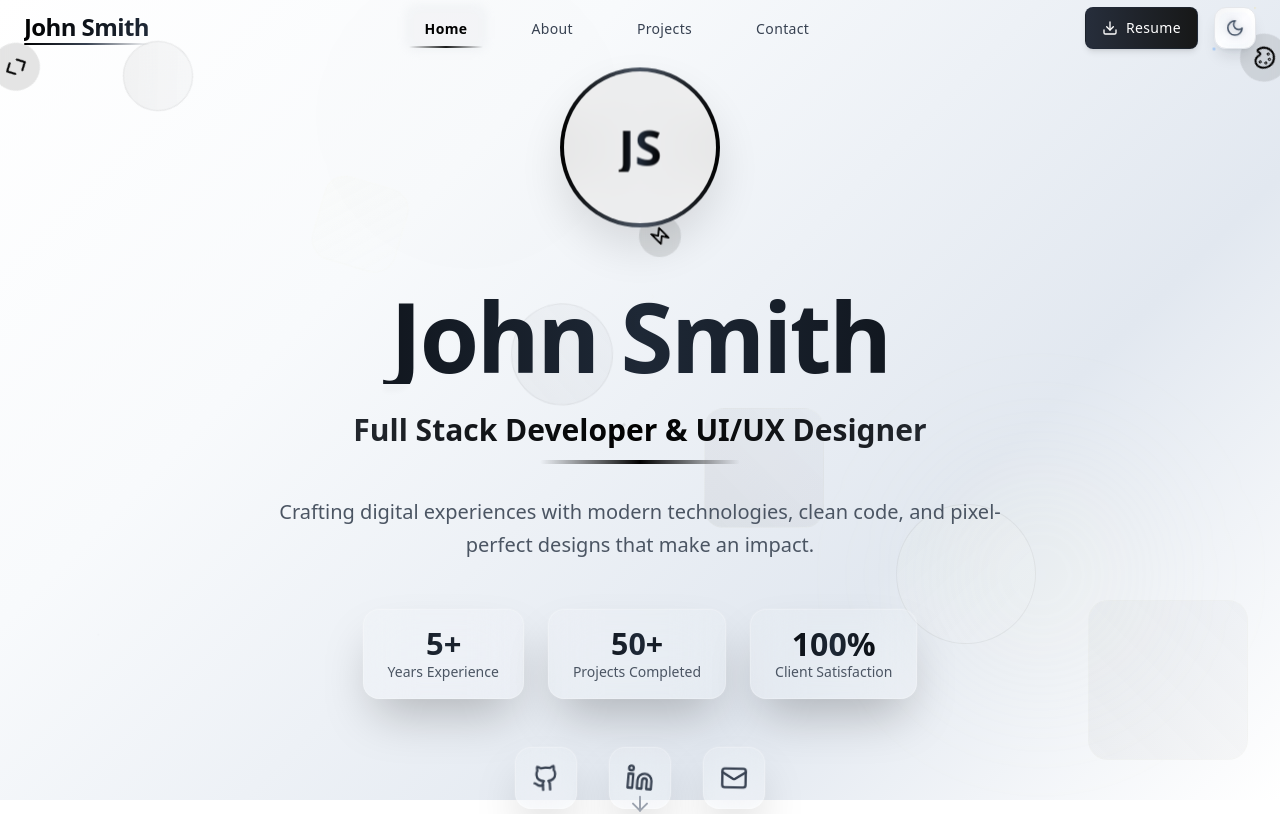
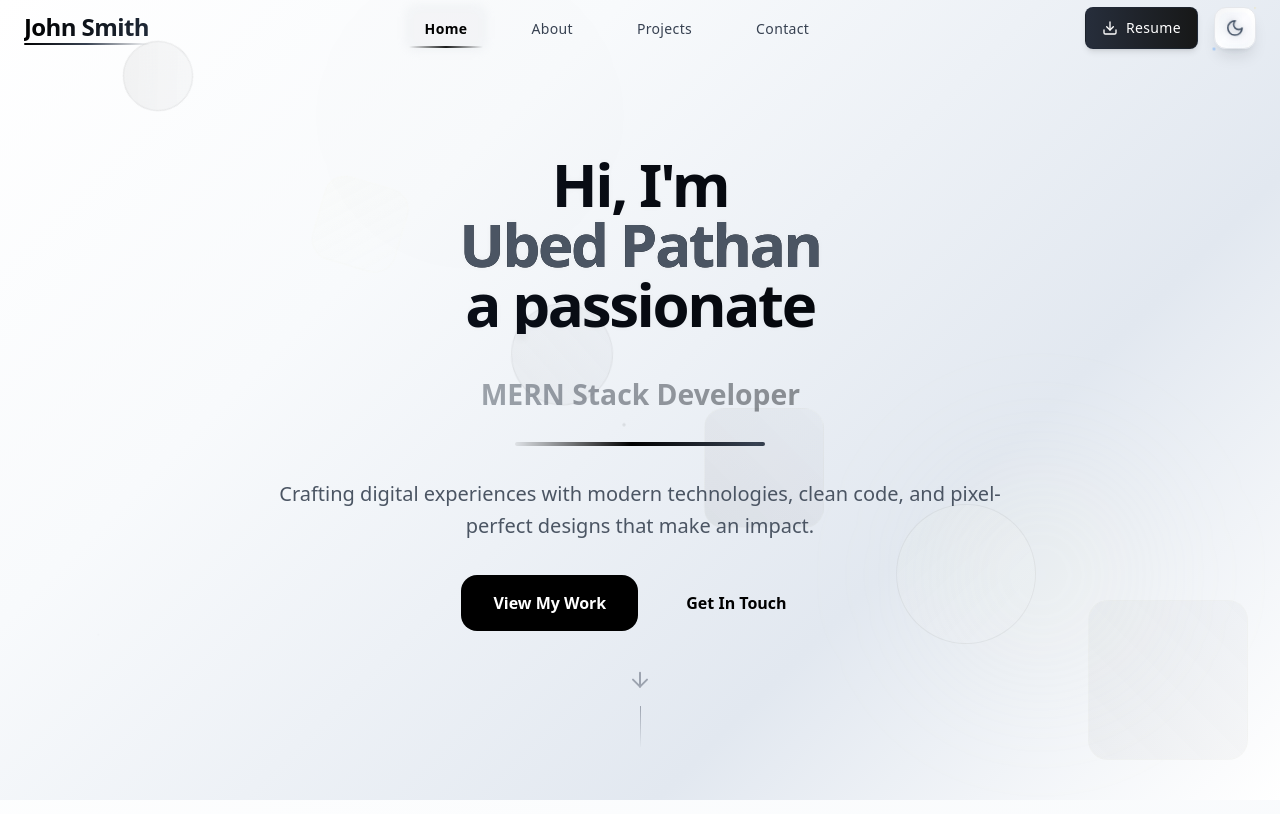
Before and after one commit to Ubed-pathan/portfolio4.0, a React (Vite) app: page / in a window 1280 px wide. Shown: the top 814 px of the page. Built offline with nearby package versions, Linux system fonts and the light colour scheme.

Commit message:
hero section complete

```diff
--- a/src/components/Hero.jsx
+++ b/src/components/Hero.jsx
@@ -1,133 +1,153 @@
-import { motion } from 'framer-motion';
+import { motion, AnimatePresence } from 'framer-motion';
 import { Github, Linkedin, Mail, ArrowDown, Code, Palette, Zap } from 'lucide-react';
+import { useState, useEffect } from 'react';
 
 const Hero = () => {
+  const [currentTitle, setCurrentTitle] = useState(0);
+
+  const jobTitles = [
+    "Java Full Stack Developer",
+    "MERN Stack Developer",
+    "Backend Developer",
+    "Frontend Developer"
+  ];
+
+  useEffect(() => {
+    const titleInterval = setInterval(() => {
+      setCurrentTitle((prev) => (prev + 1) % jobTitles.length);
+    }, 3000);
+    return () => clearInterval(titleInterval);
+  }, []);
+
   return (
     <section className="min-h-screen pt-20 flex items-center justify-center relative overflow-hidden">
-      {/* Remove background to show BackgroundEffects */}
-
       <div className="container mx-auto px-6 text-center relative z-10">
         <motion.div
           initial={{ opacity: 0, y: 50 }}
           animate={{ opacity: 1, y: 0 }}
           transition={{ duration: 0.8 }}
-          className="space-y-12"
+          className="space-y-8"
         >
-          {/* Enhanced Profile Section */}
+          {/* Enhanced Profile Section - Remove floating icons */}
           <div className="relative">
-            {/* Floating skill icons around profile */}
-            <motion.div
-              className="absolute -top-8 -left-8"
-              animate={{
-                rotate: [0, 360],
-                y: [0, -20, 0]
-              }}
-              transition={{ duration: 8, repeat: Infinity }}
-            >
-              <div className="w-12 h-12 bg-black/10 dark:bg-cream/10 rounded-full flex items-center justify-center backdrop-blur-sm">
-                <Code className="w-6 h-6 text-black dark:text-cream" />
-              </div>
-            </motion.div>
-
-            <motion.div
-              className="absolute -top-8 -right-8"
-              animate={{
-                rotate: [360, 0],
-                y: [0, -15, 0]
-              }}
-              transition={{ duration: 10, repeat: Infinity, delay: 2 }}
-            >
-              <div className="w-12 h-12 bg-black/10 dark:bg-cream/10 rounded-full flex items-center justify-center backdrop-blur-sm">
-                <Palette className="w-6 h-6 text-black dark:text-cream" />
-              </div>
-            </motion.div>
-
-            <motion.div
-              className="absolute -bottom-4 left-1/2 transform -translate-x-1/2"
-              animate={{
-                scale: [1, 1.1, 1],
-                rotate: [0, 180, 360]
-              }}
-              transition={{ duration: 12, repeat: Infinity, delay: 4 }}
-            >
-              <div className="w-10 h-10 bg-black/10 dark:bg-cream/10 rounded-full flex items-center justify-center backdrop-blur-sm">
-                <Zap className="w-5 h-5 text-black dark:text-cream" />
-              </div>
-            </motion.div>
-
-            {/* Enhanced Profile Image */}
-            <motion.div
-              className="mx-auto w-40 h-40 rounded-full bg-gradient-to-r from-black via-gray-600 to-black dark:from-cream dark:via-white dark:to-cream p-1 professional-shadow"
-              whileHover={{ scale: 1.05, rotate: 5 }}
-              animate={{
-                y: [0, -15, 0],
-                boxShadow: [
-                  '0 20px 40px rgba(0,0,0,0.1)',
-                  '0 25px 50px rgba(0,0,0,0.15)',
-                  '0 20px 40px rgba(0,0,0,0.1)'
-                ]
-              }}
-              transition={{
-                y: { duration: 4, repeat: Infinity },
-                boxShadow: { duration: 3, repeat: Infinity }
-              }}
-            >
-              <div className="w-full h-full rounded-full bg-white/90 dark:bg-black/90 flex items-center justify-center backdrop-blur-xl">
-                <motion.span
-                  className="text-5xl font-bold gradient-text-primary"
-                  animate={{ scale: [1, 1.05, 1] }}
-                  transition={{ duration: 2, repeat: Infinity }}
-                >
-                  JS
-                </motion.span>
-              </div>
-            </motion.div>
+            {/* Icons moved to navbar - this section is now clean */}
           </div>
 
           {/* Enhanced Typography Section */}
           <div className="space-y-8">
             <motion.h1
-              className="text-6xl md:text-8xl font-black gradient-text-primary tracking-tight"
+              className="text-6xl md:text-8xl font-black tracking-tight"
               initial={{ opacity: 0, y: 30, scale: 0.8 }}
               animate={{ opacity: 1, y: 0, scale: 1 }}
               transition={{ delay: 0.2, duration: 1, type: "spring", stiffness: 100 }}
             >
-              <motion.span
+              <motion.div
+                className="bg-gradient-to-r from-gray-900 via-black to-gray-800 dark:from-cream dark:via-white dark:to-gray-100 bg-clip-text text-transparent"
+                style={{
+                  backgroundSize: '200% 100%',
+                }}
                 animate={{
+                  backgroundPosition: ['0% 50%', '100% 50%', '0% 50%'],
                   textShadow: [
                     '0 0 0px rgba(0,0,0,0)',
-                    '0 0 20px rgba(0,0,0,0.1)',
+                    '0 0 30px rgba(0,0,0,0.15)',
                     '0 0 0px rgba(0,0,0,0)'
                   ]
                 }}
-                transition={{ duration: 3, repeat: Infinity }}
+                transition={{
+                  backgroundPosition: { duration: 6, repeat: Infinity, ease: "easeInOut" },
+                  textShadow: { duration: 3, repeat: Infinity }
+                }}
               >
-                John Smith
-              </motion.span>
+                <div className="leading-tight">
+                  <div className="text-4xl md:text-6xl">Hi, I'm</div>
+                  <div className="text-4xl md:text-6xl">
+                    <span className="text-gray-600 dark:text-gray-400">Ubed Pathan</span>
+                  </div>
+                  <div className="text-4xl md:text-6xl">a passionate</div>
+                </div>
+              </motion.div>
             </motion.h1>
 
+            {/* Rotating Job Titles with Enhanced Gradients */}
             <motion.div
-              className="relative"
+              className="relative h-16 md:h-20 flex items-center justify-center"
               initial={{ opacity: 0, y: 20 }}
               animate={{ opacity: 1, y: 0 }}
-              transition={{ delay: 0.4, duration: 0.8 }}
+              transition={{ delay: 0.7, duration: 0.8 }}
             >
+              <AnimatePresence mode="wait">
                 <motion.p
-                className="text-2xl md:text-3xl font-semibold gradient-text-accent mb-2"
+                  key={currentTitle}
+                  className="text-2xl md:text-3xl font-semibold"
+                  style={{
+                    background: currentTitle === 0
+                      ? 'linear-gradient(135deg, #1f2937 0%, #000000 50%, #374151 100%)' // Java - Dark grays to black
+                      : currentTitle === 1
+                      ? 'linear-gradient(135deg, #4b5563 0%, #1f2937 50%, #000000 100%)' // MERN - Medium to dark
+                      : currentTitle === 2
+                      ? 'linear-gradient(135deg, #6b7280 0%, #374151 50%, #1f2937 100%)' // Backend - Light to medium
+                      : 'linear-gradient(135deg, #9ca3af 0%, #6b7280 50%, #4b5563 100%)', // Frontend - Lightest
+                    WebkitBackgroundClip: 'text',
+                    WebkitTextFillColor: 'transparent',
+                    backgroundClip: 'text',
+                    backgroundSize: '200% 100%',
+                  }}
+                  initial={{ opacity: 0, y: 20, scale: 0.9 }}
                   animate={{
-                  y: [0, -5, 0]
+                    opacity: 1,
+                    y: 0,
+                    scale: 1,
+                    backgroundPosition: ['0% 50%', '100% 50%', '0% 50%']
                   }}
-                transition={{ duration: 4, repeat: Infinity, delay: 1 }}
+                  exit={{ opacity: 0, y: -20, scale: 0.9 }}
+                  transition={{
+                    opacity: { duration: 0.5 },
+                    y: { duration: 0.5 },
+                    scale: { duration: 0.5 },
+                    backgroundPosition: { duration: 4, repeat: Infinity, ease: "easeInOut" }
+                  }}
                 >
-                Full Stack Developer & UI/UX Designer
+                  <span className="dark:bg-gradient-to-r dark:from-cream dark:via-white dark:to-gray-200 dark:bg-clip-text dark:text-transparent">
+                    {jobTitles[currentTitle]}
+                  </span>
                 </motion.p>
+              </AnimatePresence>
 
-              {/* Animated underline */}
+              {/* Enhanced Animated underline with gradient */}
               <motion.div
-                className="mx-auto h-1 bg-gradient-to-r from-transparent via-black to-transparent dark:from-transparent dark:via-cream dark:to-transparent rounded-full"
+                className="absolute bottom-0 mx-auto h-1 rounded-full"
+                style={{
+                  background: 'linear-gradient(90deg, transparent 0%, #000000 25%, #374151 50%, #000000 75%, transparent 100%)',
+                  backgroundSize: '200% 100%',
+                }}
                 initial={{ width: 0 }}
-                animate={{ width: '200px' }}
-                transition={{ delay: 0.8, duration: 1.2 }}
+                animate={{
+                  width: '250px',
+                  backgroundPosition: ['0% 50%', '100% 50%', '0% 50%']
+                }}
+                transition={{
+                  width: { delay: 0.8, duration: 1.2 },
+                  backgroundPosition: { duration: 3, repeat: Infinity, ease: "easeInOut" }
+                }}
+              />
+
+              {/* Dark mode underline */}
+              <motion.div
+                className="absolute bottom-0 mx-auto h-1 rounded-full opacity-0 dark:opacity-100"
+                style={{
+                  background: 'linear-gradient(90deg, transparent 0%, #F5F5DC 25%, #ffffff 50%, #F5F5DC 75%, transparent 100%)',
+                  backgroundSize: '200% 100%',
+                }}
+                initial={{ width: 0 }}
+                animate={{
+                  width: '250px',
+                  backgroundPosition: ['0% 50%', '100% 50%', '0% 50%']
+                }}
+                transition={{
+                  width: { delay: 0.8, duration: 1.2 },
+                  backgroundPosition: { duration: 3, repeat: Infinity, ease: "easeInOut", delay: 1.5 }
+                }}
               />
             </motion.div>
 
@@ -140,81 +160,6 @@ const Hero = () => {
               Crafting digital experiences with modern technologies, clean code, and pixel-perfect designs that make an impact.
             </motion.p>
           </div>
-
-          {/* Enhanced Stats/Skills */}
-          <motion.div
-            className="flex flex-wrap justify-center gap-6 my-12"
-            initial={{ opacity: 0, y: 30 }}
-            animate={{ opacity: 1, y: 0 }}
-            transition={{ delay: 0.8, duration: 0.6 }}
-          >
-            {[
-              { number: '5+', label: 'Years Experience' },
-              { number: '50+', label: 'Projects Completed' },
-              { number: '100%', label: 'Client Satisfaction' }
-            ].map((stat, index) => (
-              <motion.div
-                key={stat.label}
-                className="text-center glass-card px-6 py-4 rounded-2xl professional-shadow"
-                whileHover={{ scale: 1.05, y: -5 }}
-                initial={{ opacity: 0, y: 20 }}
-                animate={{ opacity: 1, y: 0 }}
-                transition={{ delay: 1 + index * 0.1 }}
-              >
-                <motion.h3
-                  className="text-3xl font-bold gradient-text-primary"
-                  animate={{ scale: [1, 1.1, 1] }}
-                  transition={{ duration: 2, repeat: Infinity, delay: index * 0.5 }}
-                >
-                  {stat.number}
-                </motion.h3>
-                <p className="text-gray-600 dark:text-gray-400 text-sm font-medium">{stat.label}</p>
-              </motion.div>
-            ))}
-          </motion.div>
-
-          {/* Enhanced Social Links */}
-          <motion.div
-            className="flex justify-center space-x-8"
-            initial={{ opacity: 0, y: 30 }}
-            animate={{ opacity: 1, y: 0 }}
-            transition={{ delay: 1.2, duration: 0.8 }}
-          >
-            {[
-              { icon: Github, href: '#', label: 'GitHub', color: 'hover:text-black dark:hover:text-white' },
-              { icon: Linkedin, href: '#', label: 'LinkedIn', color: 'hover:text-blue-600' },
-              { icon: Mail, href: '#', label: 'Email', color: 'hover:text-red-500' }
-            ].map((social, index) => (
-              <motion.a
-                key={social.label}
-                href={social.href}
-                className={`group relative p-4 glass-card rounded-2xl professional-shadow transition-all duration-300 ${social.color}`}
-                whileHover={{
-                  scale: 1.1,
-                  y: -8,
-                  rotateY: 15
-                }}
-                whileTap={{ scale: 0.95 }}
-                initial={{ opacity: 0, y: 30, rotateX: -30 }}
-                animate={{ opacity: 1, y: 0, rotateX: 0 }}
-                transition={{ delay: 1.4 + index * 0.1, type: "spring" }}
-              >
-                <motion.div
-                  animate={{ rotate: [0, 5, -5, 0] }}
-                  transition={{ duration: 4, repeat: Infinity, delay: index }}
-                >
-                  <social.icon className="w-7 h-7 text-gray-700 dark:text-gray-300 group-hover:scale-110 transition-all duration-300" />
-                </motion.div>
-
-                {/* Tooltip */}
-                <div className="absolute -top-12 left-1/2 transform -translate-x-1/2 opacity-0 group-hover:opacity-100 transition-opacity duration-300">
-                  <div className="bg-black dark:bg-cream text-white dark:text-black px-3 py-1 rounded-lg text-sm font-medium whitespace-nowrap">
-                    {social.label}
-                  </div>
-                </div>
-              </motion.a>
-            ))}
-          </motion.div>
 
           {/* Call to Action */}
           <motion.div
@@ -239,11 +184,10 @@ const Hero = () => {
               Get In Touch
             </motion.button>
           </motion.div>
-        </motion.div>
 
-        {/* Enhanced Scroll Indicator */}
+          {/* Enhanced Scroll Indicator - moved below buttons */}
           <motion.div
-          className="absolute bottom-8 left-1/2 transform -translate-x-1/2 flex flex-col items-center"
+            className="flex flex-col items-center mt-16"
             initial={{ opacity: 0 }}
             animate={{ opacity: 1 }}
             transition={{ delay: 2 }}
@@ -261,6 +205,7 @@ const Hero = () => {
               transition={{ duration: 2, repeat: Infinity }}
             />
           </motion.div>
+        </motion.div>
       </div>
     </section>
   );
--- a/src/index.css
+++ b/src/index.css
@@ -9,46 +9,35 @@
 
   body {
     @apply font-sans antialiased;
-    /* Transparent body - let BackgroundEffects handle everything */
-    background: transparent;
+    /* Simple base background */
+    background:
+      linear-gradient(135deg,
+        rgb(255, 255, 255) 0%,
+        rgb(248, 250, 252) 50%,
+        rgb(241, 245, 249) 100%
+      );
     min-height: 100vh;
+  }
+
+  /* Dark mode background */
+  html.dark body {
+    background:
+      linear-gradient(135deg,
+        rgb(15, 23, 42) 0%,
+        rgb(30, 41, 59) 50%,
+        rgb(15, 23, 42) 100%
+      );
   }
 }
 
 @layer utilities {
-  /* Professional glassmorphism effects */
-  .glass-card {
-    @apply bg-white/10 dark:bg-black/10 backdrop-blur-xl border border-white/20 dark:border-cream/20;
-  }
-
-  .glass-navbar {
-    @apply bg-white/80 dark:bg-black/80 backdrop-blur-2xl border-b border-gray-200/50 dark:border-cream/30;
-  }
-
-  .professional-shadow {
-    box-shadow: 0 25px 50px -12px rgba(0, 0, 0, 0.25), 0 0 0 1px rgba(255, 255, 255, 0.1);
-  }
-
-  .dark .professional-shadow {
-    box-shadow: 0 25px 50px -12px rgba(0, 0, 0, 0.5), 0 0 0 1px rgba(245, 245, 220, 0.1);
-  }
-
-  /* Elite text gradients */
-  .gradient-text-primary {
-    @apply bg-gradient-to-r from-black via-gray-800 to-black dark:from-cream dark:via-white dark:to-cream bg-clip-text text-transparent;
-  }
-
-  .gradient-text-accent {
-    @apply bg-gradient-to-r from-gray-600 via-black to-gray-600 dark:from-gray-300 dark:via-cream dark:to-gray-300 bg-clip-text text-transparent;
-  }
-
   /* Ensure proper z-index stacking */
   .z-background {
     z-index: -10;
   }
 
   .z-content {
-    z-index: 20;
+    z-index: 10;
   }
 
   /* Lightweight moving wave effect */
@@ -203,10 +192,11 @@
 
   body {
     animation: none;
-    background: #ffffff;
+    background:
+      rgb(255, 255, 255);
   }
 
   html.dark body {
-    background: #000000;
+    background: rgb(15, 23, 42);
   }
 }
```
Lines whose indentation alone changed are shown as unchanged.
